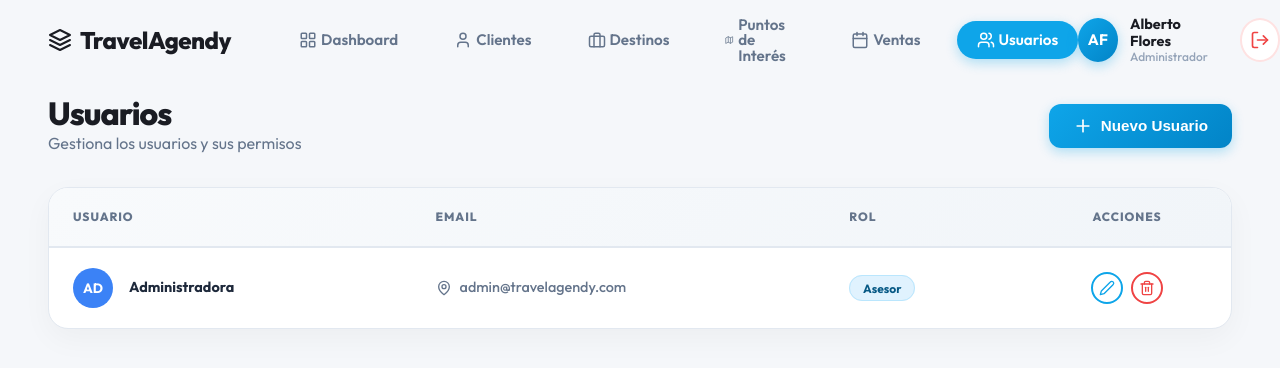
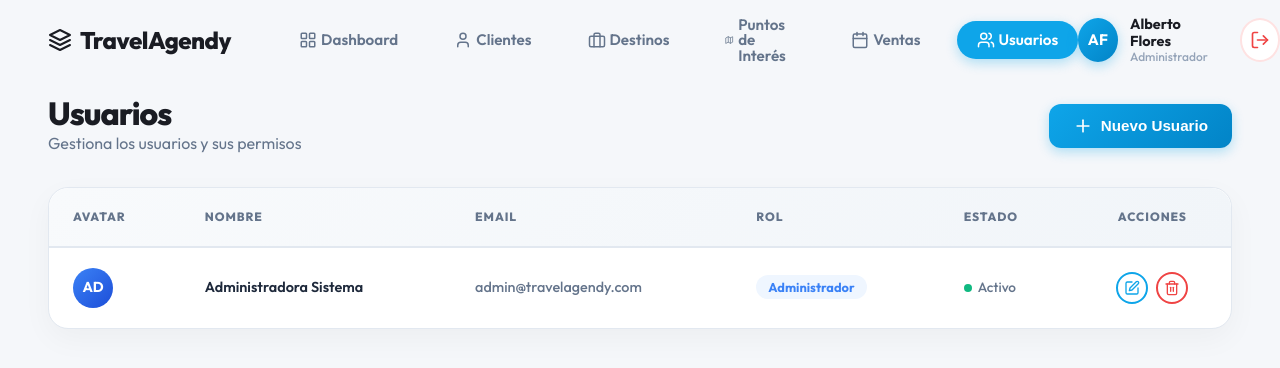
Before and after one commit to jcquesada1991/julely-v1-produccion, a Next.js app: page /dashboard/usuarios in a window 1280 px wide. Shown: the top 368 px of the page. Built offline with nearby package versions, Linux system fonts and the light colour scheme.

Commit message:
chore: Update repository with latest changes

```diff
--- a/src/components/SaleForm.js
+++ b/src/components/SaleForm.js
@@ -2,6 +2,7 @@ import { useState, useEffect } from 'react';
 import { useApp } from '@/context/AppContext';
 import SearchableSelect from './SearchableSelect';
 import { Plus, X, ArrowUp, ArrowDown, MapPin, Calendar, CheckCircle } from 'lucide-react';
+import styles from '@/styles/DashboardV2.module.css';
 
 export default function SaleForm({ onSubmit, onCancel }) {
     const { destinations, clients, itineraries } = useApp();
@@ -179,7 +180,7 @@ export default function SaleForm({ onSubmit, onCancel }) {
                         </p>
                     </div>
 
-                    <div style={{ display: 'grid', gridTemplateColumns: '1fr 1.2fr', minHeight: '400px' }}>
+                    <div className={styles.itineraryBuilderGrid}>
 
                         {/* LEFT: Available POIs */}
                         <div style={{ borderRight: '1px solid #E2E8F0', padding: '1rem', background: '#F8FAFC' }}>
--- a/src/context/AppContext.js
+++ b/src/context/AppContext.js
@@ -85,6 +85,11 @@ export function AppProvider({ children }) {
         showNotification('Venta registrada exitosamente');
     };
 
+    const deleteSale = (id) => {
+        setSales(sales.filter(s => s.id !== id));
+        showNotification('Venta eliminada', 'info');
+    };
+
     // Helper para Voucher
     const getSaleDetails = (saleId) => {
         const sale = sales.find(s => s.id === parseInt(saleId));
@@ -168,6 +173,7 @@ export function AppProvider({ children }) {
             deleteDestination,
             sales,
             addSale,
+            deleteSale,
             getSaleDetails,
             stats,
             users,
--- a/src/data/mockData.js
+++ b/src/data/mockData.js
@@ -4,7 +4,9 @@ export const MOCK_DATA = {
             id: 1,
             email: "admin@travelagendy.com",
             password: "admin", // En un caso real esto estaría hasheado
-            name: "Administradora"
+            name: "Administradora",
+            surname: "Sistema",
+            role: "Administrador"
         }
     ],
     destinations: [
--- a/src/pages/dashboard/clientes.js
+++ b/src/pages/dashboard/clientes.js
@@ -4,7 +4,7 @@ import DashboardLayout from '@/components/DashboardLayout';
 import Modal from '@/components/Modal';
 import { useApp } from '@/context/AppContext';
 import styles from '@/styles/DashboardV2.module.css';
-import { Plus, User, Phone, Edit2, Trash2 } from 'lucide-react';
+import { Plus, User, Phone, Edit, Trash2 } from 'lucide-react';
 
 export default function Clients() {
     const { clients, addClient, updateClient, deleteClient } = useApp();
@@ -65,6 +65,7 @@ export default function Clients() {
             </div>
 
             <div className={styles.paramountCard}>
+                <div className={styles.tableResponsiveWrapper}>
                     <table className={styles.table}>
                         <thead>
                             <tr>
@@ -110,7 +111,7 @@ export default function Clients() {
                                                 data-tooltip="Editar"
                                                 onClick={() => handleEdit(client)}
                                             >
-                                            <Edit2 size={16} />
+                                                <Edit size={16} />
                                             </button>
                                             <button
                                                 className={`${styles.actionBtn} ${styles.actionBtnDanger}`}
@@ -132,6 +133,7 @@ export default function Clients() {
                             )}
                         </tbody>
                     </table>
+                </div>
             </div>
 
             <Modal
--- a/src/pages/dashboard/itinerarios.js
+++ b/src/pages/dashboard/itinerarios.js
@@ -50,6 +50,7 @@ export default function Itineraries() {
             </div>
 
             <div className={styles.paramountCard}>
+                <div className={styles.tableResponsiveWrapper}>
                     <table className={styles.table}>
                         <thead>
                             <tr>
@@ -132,6 +133,7 @@ export default function Itineraries() {
                         </tbody>
                     </table>
                 </div>
+            </div>
 
             <Modal
                 isOpen={isModalOpen}
@@ -206,7 +208,7 @@ function ItineraryForm({ initialData, destinations, onSubmit, onCancel }) {
 
             <div style={{ display: 'grid', gridTemplateColumns: '2fr 1fr', gap: '1rem' }}>
                 <div>
-                    <label style={labelStyle}>Nombre del Punto de Interés</label>
+                    <label style={labelStyle}>Nombre</label>
                     <input
                         required
                         style={inputStyle}
--- a/src/pages/dashboard/usuarios.js
+++ b/src/pages/dashboard/usuarios.js
@@ -5,7 +5,7 @@ import Modal from '@/components/Modal';
 import UserForm from '@/components/UserForm';
 import { useApp } from '@/context/AppContext';
 import styles from '@/styles/DashboardV2.module.css';
-import { Plus, Edit2, Trash2, Mail, Shield, MapPin } from 'lucide-react';
+import { Plus, Edit, Trash2, Mail, Shield, MapPin } from 'lucide-react';
 
 export default function Usuarios() {
     const { users, addUser, updateUser, deleteUser } = useApp();
@@ -72,12 +72,15 @@ export default function Usuarios() {
             </div>
 
             <div className={styles.paramountCard}>
+                <div className={styles.tableResponsiveWrapper}>
                     <table className={styles.table}>
                         <thead>
                             <tr>
-                            <th className={styles.tableHeader}>Usuario</th>
+                                <th className={styles.tableHeader}>Avatar</th>
+                                <th className={styles.tableHeader}>Nombre</th>
                                 <th className={styles.tableHeader}>Email</th>
                                 <th className={styles.tableHeader}>Rol</th>
+                                <th className={styles.tableHeader}>Estado</th>
                                 <th className={styles.tableHeader} style={{ textAlign: 'center' }}>Acciones</th>
                             </tr>
                         </thead>
@@ -85,51 +88,58 @@ export default function Usuarios() {
                             {users.map((user) => (
                                 <tr key={user.id}>
                                     <td>
-                                    <div style={{ display: 'flex', alignItems: 'center', gap: '1rem' }}>
                                         <div style={{
                                             width: '40px',
                                             height: '40px',
                                             borderRadius: '50%',
-                                            backgroundColor: getAvatarColor(user.name),
-                                            color: 'white',
+                                            background: `linear-gradient(135deg, ${user.role === 'Administrador' ? '#3B82F6' : '#10B981'} 0%, ${user.role === 'Administrador' ? '#1D4ED8' : '#047857'} 100%)`,
                                             display: 'flex',
                                             alignItems: 'center',
                                             justifyContent: 'center',
+                                            color: 'white',
                                             fontWeight: 700,
-                                            fontSize: '0.85rem'
+                                            fontSize: '0.9rem'
                                         }}>
                                             {getInitials(user.name)}
                                         </div>
-                                        <div style={{ fontWeight: 700, color: '#1E293B' }}>{user.name}</div>
+                                    </td>
+                                    <td>
+                                        <div>
+                                            <div style={{ fontWeight: 600, color: '#1E293B' }}>{user.name} {user.surname}</div>
                                         </div>
                                     </td>
+                                    <td style={{ color: '#64748B' }}>{user.email}</td>
                                     <td>
-                                    <div style={{ display: 'flex', alignItems: 'center', gap: '0.5rem', color: '#64748B' }}>
-                                        <MapPin size={16} />
-                                        {user.email}
-                                    </div>
+                                        <span style={{
+                                            fontWeight: 700,
+                                            fontSize: '0.8rem',
+                                            color: user.role === 'Administrador' ? '#3B82F6' : '#10B981',
+                                            background: user.role === 'Administrador' ? '#EFF6FF' : '#ECFDF5',
+                                            padding: '0.25rem 0.75rem',
+                                            borderRadius: '99px'
+                                        }}>
+                                            {user.role}
+                                        </span>
                                     </td>
                                     <td>
                                         <span style={{
-                                        padding: '0.3rem 0.8rem',
-                                        borderRadius: '99px',
-                                        fontSize: '0.75rem',
-                                        fontWeight: 700,
-                                        background: user.role === 'Administrador' ? '#DCFCE7' : '#E0F2FE',
-                                        color: user.role === 'Administrador' ? '#166534' : '#075985',
-                                        border: `1px solid ${user.role === 'Administrador' ? '#BBF7D0' : '#BAE6FD'}`
-                                    }}>
-                                        {user.role || 'Asesor'}
-                                    </span>
+                                            display: 'inline-block',
+                                            width: '8px',
+                                            height: '8px',
+                                            borderRadius: '50%',
+                                            background: '#10B981',
+                                            marginRight: '6px'
+                                        }}></span>
+                                        <span style={{ fontSize: '0.85rem', color: '#64748B' }}>Activo</span>
                                     </td>
                                     <td>
                                         <div className={styles.actions} style={{ display: 'flex', gap: '0.5rem', justifyContent: 'center' }}>
                                             <button
                                                 className={`${styles.actionBtn} ${styles.actionBtnPrimary}`}
-                                            data-tooltip="Editar"
+                                                data-tooltip="Editar Usuario"
                                                 onClick={() => handleOpenEdit(user)}
                                             >
-                                            <Edit2 size={16} />
+                                                <Edit size={16} />
                                             </button>
                                             <button
                                                 className={`${styles.actionBtn} ${styles.actionBtnDanger}`}
@@ -144,13 +154,14 @@ export default function Usuarios() {
                             ))}
                             {users.length === 0 && (
                                 <tr>
-                                <td colSpan="4" style={{ textAlign: 'center', padding: '3rem', color: '#94A3B8' }}>
+                                    <td colSpan="6" style={{ textAlign: 'center', padding: '3rem', color: '#94A3B8' }}>
                                         No hay usuarios registrados.
                                     </td>
                                 </tr>
                             )}
                         </tbody>
                     </table>
+                </div>
             </div>
 
             <Modal
--- a/src/pages/dashboard/ventas.js
+++ b/src/pages/dashboard/ventas.js
@@ -41,6 +41,7 @@ export default function Sales() {
             </div>
 
             <div className={styles.paramountCard}>
+                <div className={styles.tableResponsiveWrapper}>
                     <table className={styles.table}>
                         <thead>
                             <tr>
@@ -148,6 +149,7 @@ export default function Sales() {
                             )}
                         </tbody>
                     </table>
+                </div>
             </div>
 
             <Modal
--- a/src/styles/DashboardV2.module.css
+++ b/src/styles/DashboardV2.module.css
@@ -682,4 +682,29 @@
         grid-template-columns: 1fr !important;
         gap: 1rem !important;
     }
+
+    /* Stack Itinerary Builder on Mobile */
+    .itineraryBuilderGrid {
+        grid-template-columns: 1fr !important;
+    }
 }
+
+/* --- Responsive Utilities --- */
+.tableResponsiveWrapper {
+    width: 100%;
+    overflow-x: auto;
+    -webkit-overflow-scrolling: touch;
+    border-radius: 20px;
+}
+
+.tableResponsiveWrapper table {
+    min-width: 1000px;
+    /* Force table to be wide enough to show all columns */
+}
+
+/* Itinerary Builder Grid Default (Desktop) */
+.itineraryBuilderGrid {
+    display: grid;
+    grid-template-columns: 1fr 1.2fr;
+    min-height: 400px;
+}
```
Also changed, not shown: public/images/footer_signature.jpg (added), public/images/signature_julely.jpg (added). Lines whose indentation alone changed are shown as unchanged.
